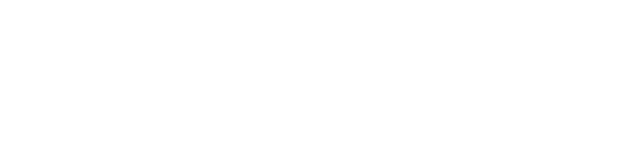
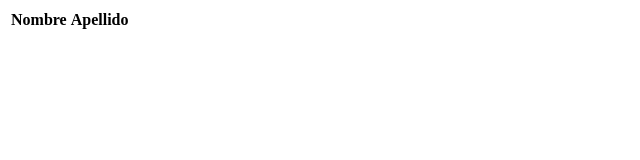
Before and after one commit to Allison7Carrillo/practicando-git, a plain HTML site: page usuarios.html in a window 1280 px wide. Shown: the whole page, without its empty margins (0-640 px from the left). Drawn offline with Linux system fonts and the light colour scheme.

Commit message:
SE agrego la tabla a la vista de usuarios

```diff
--- a/usuarios.html
+++ b/usuarios.html
@@ -7,6 +7,11 @@
     <title>Usuarios</title>
 </head>
 <body>
-
+    <table>
+        <thead>
+            <th>Nombre</th>
+            <th>Apellido</th>
+        </thead>
+    </table>
 </body>
 </html>
```
